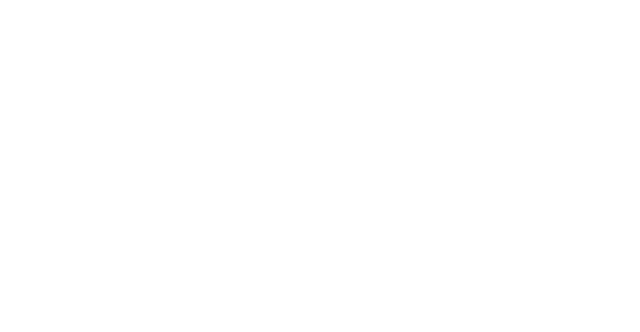
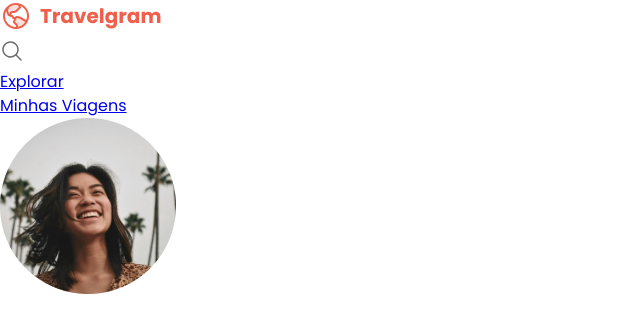
Before and after one commit to Elielltn/projeto-travelgram-rocketseat, a plain HTML site: page index.html in a window 1280 px wide. Shown: the whole page, without its empty margins (0-640 px from the left). Drawn offline with Linux system fonts and the light colour scheme.

Commit message:
initial nav

```diff
--- a/index.html
+++ b/index.html
@@ -12,5 +12,26 @@
     <link rel="stylesheet" href="css/index.css" />
     <title>Travelgram | Perfil de viagens</title>
   </head>
-  <body></body>
+  <body>
+    <nav>
+      <a href="#" id="logo">
+        <img src="assets/Logo.svg" alt="Logomarca" />
+      </a>
+      <ul id="primary-menu">
+        <li>
+          <a href="#">
+            <img src="assets/icons/MagnifyingGlass.svg" alt="ícone de lupa" />
+          </a>
+        </li>
+        <li><a href="#">Explorar</a></li>
+        <li><a href="#">Minhas Viagens</a></li>
+        <li>
+          <a href="#">
+            <img src="assets/Profile_pic.jpg" alt="Imagem de Isabela Torres" />
+          </a>
+        </li>
+      </ul>
+    </nav>
+    <header></header>
+  </body>
 </html>
```
Also changed, not shown: assets/Image 01.png (deleted), assets/Image 02.png (deleted), assets/Image 04.png (deleted), assets/Image 05.png (deleted), assets/Image 06.png (deleted), assets/Image 07.png (deleted), assets/Image 08.png (deleted), assets/Image 09.png (deleted), assets/Image 10.png (deleted), assets/Image 11.png (deleted), assets/Profile_pic.jpg (added), assets/icons/AirplaneTilt.svg (renamed from assets/AirplaneTilt.svg), assets/icons/Image.svg (renamed from assets/Image.svg), assets/icons/MagnifyingGlass.svg (renamed from assets/MagnifyingGlass.svg), 2 more files, 12 other files.
